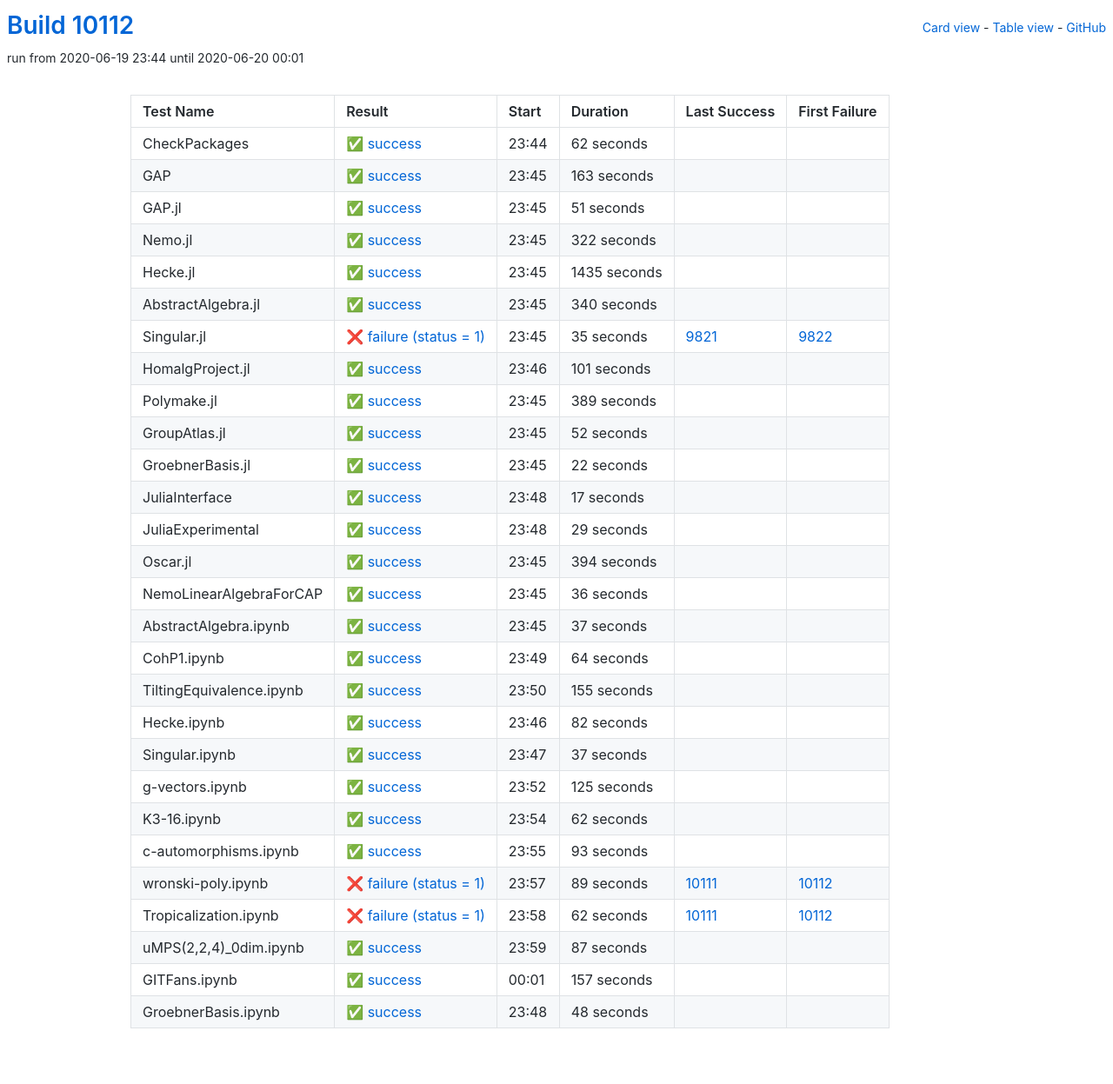
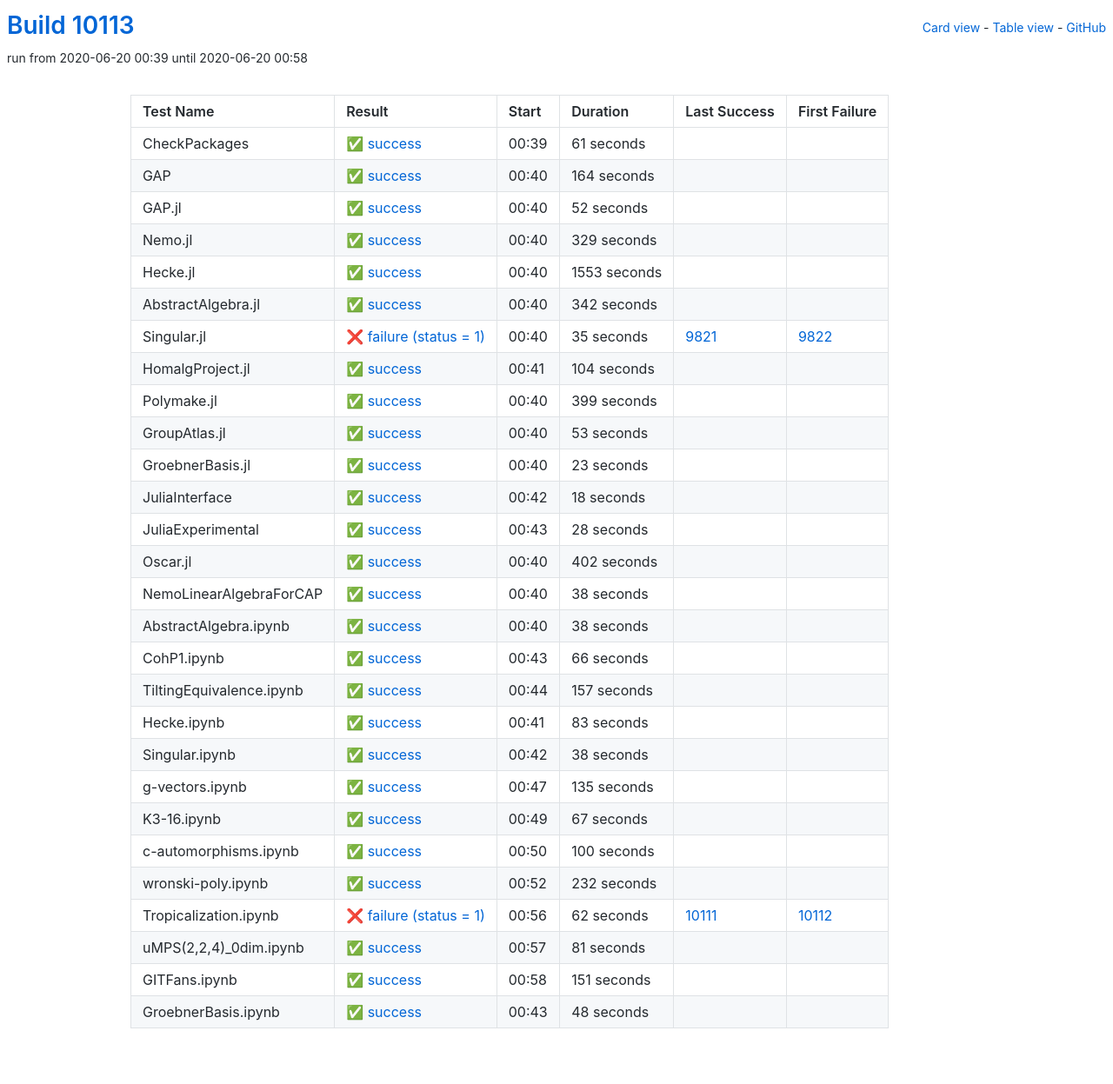
Before and after one commit to oscar-system/oscar-ci-status, a Jekyll site: the page built from table.html, in a window 1280 px wide. Shown: the whole page at 87% size. Built offline with Jekyll 4.4.1, drawn with Linux system fonts in a browser that asks for light colours.

Commit message:
Build #10113

```diff
--- a/_data/ci.yml
+++ b/_data/ci.yml
@@ -1,6 +1,6 @@
 ---
-build: 10112
-build_url: https://oscarci.mathematik.uni-kl.de/job/oscar/10112/
+build: 10113
+build_url: https://oscarci.mathematik.uni-kl.de/job/oscar/10113/
 job: oscar
 organization: oscar-system
 repo: oscar-ci-status
@@ -8,80 +8,80 @@
 tests:
 - name: CheckPackages
   id: checkpackages
-  log: https://oscarci.mathematik.uni-kl.de/job/oscar/10112/artifact/logs/build-10112/CheckPackages.log
-  start: 2020-06-19 23:44
+  log: https://oscarci.mathematik.uni-kl.de/job/oscar/10113/artifact/logs/build-10113/CheckPackages.log
+  start: 2020-06-20 00:39
   success: true
   exitcode: 0
   status: success
-  duration: 62
+  duration: 61
   last_success: false
   last_success_url:
   first_failure: false
   first_failure_url:
 - name: GAP
   id: gap
-  log: https://oscarci.mathematik.uni-kl.de/job/oscar/10112/artifact/logs/build-10112/GAP.log
-  start: 2020-06-19 23:45
+  log: https://oscarci.mathematik.uni-kl.de/job/oscar/10113/artifact/logs/build-10113/GAP.log
+  start: 2020-06-20 00:40
   success: true
   exitcode: 0
   status: success
-  duration: 163
+  duration: 164
   last_success: false
   last_success_url:
   first_failure: false
   first_failure_url:
 - name: GAP.jl
   id: gap-jl
-  log: https://oscarci.mathematik.uni-kl.de/job/oscar/10112/artifact/logs/build-10112/GAP.jl.log
-  start: 2020-06-19 23:45
+  log: https://oscarci.mathematik.uni-kl.de/job/oscar/10113/artifact/logs/build-10113/GAP.jl.log
+  start: 2020-06-20 00:40
   success: true
   exitcode: 0
   status: success
-  duration: 51
+  duration: 52
   last_success: false
   last_success_url:
   first_failure: false
   first_failure_url:
 - name: Nemo.jl
   id: nemo-jl
-  log: https://oscarci.mathematik.uni-kl.de/job/oscar/10112/artifact/logs/build-10112/Nemo.jl.log
-  start: 2020-06-19 23:45
+  log: https://oscarci.mathematik.uni-kl.de/job/oscar/10113/artifact/logs/build-10113/Nemo.jl.log
+  start: 2020-06-20 00:40
   success: true
   exitcode: 0
   status: success
-  duration: 322
+  duration: 329
   last_success: false
   last_success_url:
   first_failure: false
   first_failure_url:
 - name: Hecke.jl
   id: hecke-jl
-  log: https://oscarci.mathematik.uni-kl.de/job/oscar/10112/artifact/logs/build-10112/Hecke.jl.log
-  start: 2020-06-19 23:45
+  log: https://oscarci.mathematik.uni-kl.de/job/oscar/10113/artifact/logs/build-10113/Hecke.jl.log
+  start: 2020-06-20 00:40
   success: true
   exitcode: 0
   status: success
-  duration: 1435
+  duration: 1553
   last_success: false
   last_success_url:
   first_failure: false
   first_failure_url:
 - name: AbstractAlgebra.jl
   id: abstractalgebra-jl
-  log: https://oscarci.mathematik.uni-kl.de/job/oscar/10112/artifact/logs/build-10112/AbstractAlgebra.jl.log
-  start: 2020-06-19 23:45
+  log: https://oscarci.mathematik.uni-kl.de/job/oscar/10113/artifact/logs/build-10113/AbstractAlgebra.jl.log
+  start: 2020-06-20 00:40
   success: true
   exitcode: 0
   status: success
-  duration: 340
+  duration: 342
   last_success: false
   last_success_url:
   first_failure: false
   first_failure_url:
 - name: Singular.jl
   id: singular-jl
-  log: https://oscarci.mathematik.uni-kl.de/job/oscar/10112/artifact/logs/build-10112/Singular.jl.log
-  start: 2020-06-19 23:45
+  log: https://oscarci.mathematik.uni-kl.de/job/oscar/10113/artifact/logs/build-10113/Singular.jl.log
+  start: 2020-06-20 00:40
   success: false
   exitcode: 1
   status: failure
@@ -92,212 +92,212 @@
   first_failure_url: https://oscarci.mathematik.uni-kl.de/job/oscar/9822/
 - name: HomalgProject.jl
   id: homalgproject-jl
-  log: https://oscarci.mathematik.uni-kl.de/job/oscar/10112/artifact/logs/build-10112/HomalgProject.jl.log
-  start: 2020-06-19 23:46
+  log: https://oscarci.mathematik.uni-kl.de/job/oscar/10113/artifact/logs/build-10113/HomalgProject.jl.log
+  start: 2020-06-20 00:41
   success: true
   exitcode: 0
   status: success
-  duration: 101
+  duration: 104
   last_success: false
   last_success_url:
   first_failure: false
   first_failure_url:
 - name: Polymake.jl
   id: polymake-jl
-  log: https://oscarci.mathematik.uni-kl.de/job/oscar/10112/artifact/logs/build-10112/Polymake.jl.log
-  start: 2020-06-19 23:45
+  log: https://oscarci.mathematik.uni-kl.de/job/oscar/10113/artifact/logs/build-10113/Polymake.jl.log
+  start: 2020-06-20 00:40
   success: true
   exitcode: 0
   status: success
-  duration: 389
+  duration: 399
   last_success: false
   last_success_url:
   first_failure: false
   first_failure_url:
 - name: GroupAtlas.jl
   id: groupatlas-jl
-  log: https://oscarci.mathematik.uni-kl.de/job/oscar/10112/artifact/logs/build-10112/GroupAtlas.jl.log
-  start: 2020-06-19 23:45
+  log: https://oscarci.mathematik.uni-kl.de/job/oscar/10113/artifact/logs/build-10113/GroupAtlas.jl.log
+  start: 2020-06-20 00:40
   success: true
   exitcode: 0
   status: success
-  duration: 52
+  duration: 53
   last_success: false
   last_success_url:
   first_failure: false
   first_failure_url:
 - name: GroebnerBasis.jl
   id: groebnerbasis-jl
-  log: https://oscarci.mathematik.uni-kl.de/job/oscar/10112/artifact/logs/build-10112/GroebnerBasis.jl.log
-  start: 2020-06-19 23:45
+  log: https://oscarci.mathematik.uni-kl.de/job/oscar/10113/artifact/logs/build-10113/GroebnerBasis.jl.log
+  start: 2020-06-20 00:40
   success: true
   exitcode: 0
   status: success
-  duration: 22
+  duration: 23
   last_success: false
   last_success_url:
   first_failure: false
   first_failure_url:
 - name: JuliaInterface
   id: juliainterface
-  log: https://oscarci.mathematik.uni-kl.de/job/oscar/10112/artifact/logs/build-10112/JuliaInterface.log
-  start: 2020-06-19 23:48
+  log: https://oscarci.mathematik.uni-kl.de/job/oscar/10113/artifact/logs/build-10113/JuliaInterface.log
+  start: 2020-06-20 00:42
   success: true
   exitcode: 0
   status: success
-  duration: 17
+  duration: 18
   last_success: false
   last_success_url:
   first_failure: false
   first_failure_url:
 - name: JuliaExperimental
   id: juliaexperimental
-  log: https://oscarci.mathematik.uni-kl.de/job/oscar/10112/artifact/logs/build-10112/JuliaExperimental.log
-  start: 2020-06-19 23:48
+  log: https://oscarci.mathematik.uni-kl.de/job/oscar/10113/artifact/logs/build-10113/JuliaExperimental.log
+  start: 2020-06-20 00:43
   success: true
   exitcode: 0
   status: success
-  duration: 29
+  duration: 28
   last_success: false
   last_success_url:
   first_failure: false
   first_failure_url:
 - name: Oscar.jl
   id: oscar-jl
-  log: https://oscarci.mathematik.uni-kl.de/job/oscar/10112/artifact/logs/build-10112/Oscar.jl.log
-  start: 2020-06-19 23:45
+  log: https://oscarci.mathematik.uni-kl.de/job/oscar/10113/artifact/logs/build-10113/Oscar.jl.log
+  start: 2020-06-20 00:40
   success: true
   exitcode: 0
   status: success
-  duration: 394
+  duration: 402
   last_success: false
   last_success_url:
   first_failure: false
   first_failure_url:
 - name: NemoLinearAlgebraForCAP
   id: nemolinearalgebraforcap
-  log: https://oscarci.mathematik.uni-kl.de/job/oscar/10112/artifact/logs/build-10112/NemoLinearAlgebraForCAP.log
-  start: 2020-06-19 23:45
+  log: https://oscarci.mathematik.uni-kl.de/job/oscar/10113/artifact/logs/build-10113/NemoLinearAlgebraForCAP.log
+  start: 2020-06-20 00:40
   success: true
   exitcode: 0
   status: success
-  duration: 36
+  duration: 38
   last_success: false
   last_success_url:
   first_failure: false
   first_failure_url:
 - name: AbstractAlgebra.ipynb
   id: abstractalgebra-ipynb
-  log: https://oscarci.mathematik.uni-kl.de/job/oscar/10112/artifact/logs/build-10112/AbstractAlgebra.ipynb.log
-  start: 2020-06-19 23:45
+  log: https://oscarci.mathematik.uni-kl.de/job/oscar/10113/artifact/logs/build-10113/AbstractAlgebra.ipynb.log
+  start: 2020-06-20 00:40
   success: true
   exitcode: 0
   status: success
-  duration: 37
+  duration: 38
   last_success: false
   last_success_url:
   first_failure: false
   first_failure_url:
 - name: CohP1.ipynb
   id: cohp1-ipynb
-  log: https://oscarci.mathematik.uni-kl.de/job/oscar/10112/artifact/logs/build-10112/CohP1.ipynb.log
-  start: 2020-06-19 23:49
+  log: https://oscarci.mathematik.uni-kl.de/job/oscar/10113/artifact/logs/build-10113/CohP1.ipynb.log
+  start: 2020-06-20 00:43
   success: true
   exitcode: 0
   status: success
-  duration: 64
+  duration: 66
   last_success: false
   last_success_url:
   first_failure: false
   first_failure_url:
 - name: TiltingEquivalence.ipynb
   id: tiltingequivalence-ipynb
-  log: https://oscarci.mathematik.uni-kl.de/job/oscar/10112/artifact/logs/build-10112/TiltingEquivalence.ipynb.log
-  start: 2020-06-19 23:50
+  log: https://oscarci.mathematik.uni-kl.de/job/oscar/10113/artifact/logs/build-10113/TiltingEquivalence.ipynb.log
+  start: 2020-06-20 00:44
   success: true
   exitcode: 0
   status: success
-  duration: 155
+  duration: 157
   last_success: false
   last_success_url:
   first_failure: false
   first_failure_url:
 - name: Hecke.ipynb
   id: hecke-ipynb
-  log: https://oscarci.mathematik.uni-kl.de/job/oscar/10112/artifact/logs/build-10112/Hecke.ipynb.log
-  start: 2020-06-19 23:46
+  log: https://oscarci.mathematik.uni-kl.de/job/oscar/10113/artifact/logs/build-10113/Hecke.ipynb.log
+  start: 2020-06-20 00:41
   success: true
   exitcode: 0
   status: success
-  duration: 82
+  duration: 83
   last_success: false
   last_success_url:
   first_failure: false
   first_failure_url:
 - name: Singular.ipynb
   id: singular-ipynb
-  log: https://oscarci.mathematik.uni-kl.de/job/oscar/10112/artifact/logs/build-10112/Singular.ipynb.log
-  start: 2020-06-19 23:47
+  log: https://oscarci.mathematik.uni-kl.de/job/oscar/10113/artifact/logs/build-10113/Singular.ipynb.log
+  start: 2020-06-20 00:42
   success: true
   exitcode: 0
   status: success
-  duration: 37
+  duration: 38
   last_success: false
   last_success_url:
   first_failure: false
   first_failure_url:
 - name: g-vectors.ipynb
   id: g-vectors-ipynb
-  log: https://oscarci.mathematik.uni-kl.de/job/oscar/10112/artifact/logs/build-10112/g-vectors.ipynb.log
-  start: 2020-06-19 23:52
+  log: https://oscarci.mathematik.uni-kl.de/job/oscar/10113/artifact/logs/build-10113/g-vectors.ipynb.log
+  start: 2020-06-20 00:47
   success: true
   exitcode: 0
   status: success
-  duration: 125
+  duration: 135
   last_success: false
   last_success_url:
   first_failure: false
   first_failure_url:
 - name: K3-16.ipynb
   id: k3-16-ipynb
-  log: https://oscarci.mathematik.uni-kl.de/job/oscar/10112/artifact/logs/build-10112/K3-16.ipynb.log
-  start: 2020-06-19 23:54
+  log: https://oscarci.mathematik.uni-kl.de/job/oscar/10113/artifact/logs/build-10113/K3-16.ipynb.log
+  start: 2020-06-20 00:49
   success: true
   exitcode: 0
   status: success
-  duration: 62
+  duration: 67
   last_success: false
   last_success_url:
   first_failure: false
   first_failure_url:
 - name: c-automorphisms.ipynb
   id: c-automorphisms-ipynb
-  log: https://oscarci.mathematik.uni-kl.de/job/oscar/10112/artifact/logs/build-10112/c-automorphisms.ipynb.log
-  start: 2020-06-19 23:55
+  log: https://oscarci.mathematik.uni-kl.de/job/oscar/10113/artifact/logs/build-10113/c-automorphisms.ipynb.log
+  start: 2020-06-20 00:50
   success: true
   exitcode: 0
   status: success
-  duration: 93
+  duration: 100
   last_success: false
   last_success_url:
   first_failure: false
   first_failure_url:
 - name: wronski-poly.ipynb
   id: wronski-poly-ipynb
-  log: https://oscarci.mathematik.uni-kl.de/job/oscar/10112/artifact/logs/build-10112/wronski-poly.ipynb.log
-  start: 2020-06-19 23:57
-  success: false
-  exitcode: 1
-  status: failure
-  duration: 89
-  last_success: 10111
-  last_success_url: https://oscarci.mathematik.uni-kl.de/job/oscar/10111/
-  first_failure: 10112
-  first_failure_url: https://oscarci.mathematik.uni-kl.de/job/oscar/10112/
+  log: https://oscarci.mathematik.uni-kl.de/job/oscar/10113/artifact/logs/build-10113/wronski-poly.ipynb.log
+  start: 2020-06-20 00:52
+  success: true
+  exitcode: 0
+  status: success
+  duration: 232
+  last_success: false
+  last_success_url:
+  first_failure: false
+  first_failure_url:
 - name: Tropicalization.ipynb
   id: tropicalization-ipynb
-  log: https://oscarci.mathematik.uni-kl.de/job/oscar/10112/artifact/logs/build-10112/Tropicalization.ipynb.log
-  start: 2020-06-19 23:58
+  log: https://oscarci.mathematik.uni-kl.de/job/oscar/10113/artifact/logs/build-10113/Tropicalization.ipynb.log
+  start: 2020-06-20 00:56
   success: false
   exitcode: 1
   status: failure
@@ -308,32 +308,32 @@
   first_failure_url: https://oscarci.mathematik.uni-kl.de/job/oscar/10112/
 - name: uMPS(2,2,4)_0dim.ipynb
   id: umps-2-2-4-0dim-ipynb
-  log: https://oscarci.mathematik.uni-kl.de/job/oscar/10112/artifact/logs/build-10112/uMPS-2-2-4-_0dim.ipynb.log
-  start: 2020-06-19 23:59
+  log: https://oscarci.mathematik.uni-kl.de/job/oscar/10113/artifact/logs/build-10113/uMPS-2-2-4-_0dim.ipynb.log
+  start: 2020-06-20 00:57
   success: true
   exitcode: 0
   status: success
-  duration: 87
+  duration: 81
   last_success: false
   last_success_url:
   first_failure: false
   first_failure_url:
 - name: GITFans.ipynb
   id: gitfans-ipynb
-  log: https://oscarci.mathematik.uni-kl.de/job/oscar/10112/artifact/logs/build-10112/GITFans.ipynb.log
-  start: 2020-06-20 00:01
+  log: https://oscarci.mathematik.uni-kl.de/job/oscar/10113/artifact/logs/build-10113/GITFans.ipynb.log
+  start: 2020-06-20 00:58
   success: true
   exitcode: 0
   status: success
-  duration: 157
+  duration: 151
   last_success: false
   last_success_url:
   first_failure: false
   first_failure_url:
 - name: GroebnerBasis.ipynb
   id: groebnerbasis-ipynb
-  log: https://oscarci.mathematik.uni-kl.de/job/oscar/10112/artifact/logs/build-10112/GroebnerBasis.ipynb.log
-  start: 2020-06-19 23:48
+  log: https://oscarci.mathematik.uni-kl.de/job/oscar/10113/artifact/logs/build-10113/GroebnerBasis.ipynb.log
+  start: 2020-06-20 00:43
   success: true
   exitcode: 0
   status: success
```
Also changed, not shown: README.md.
